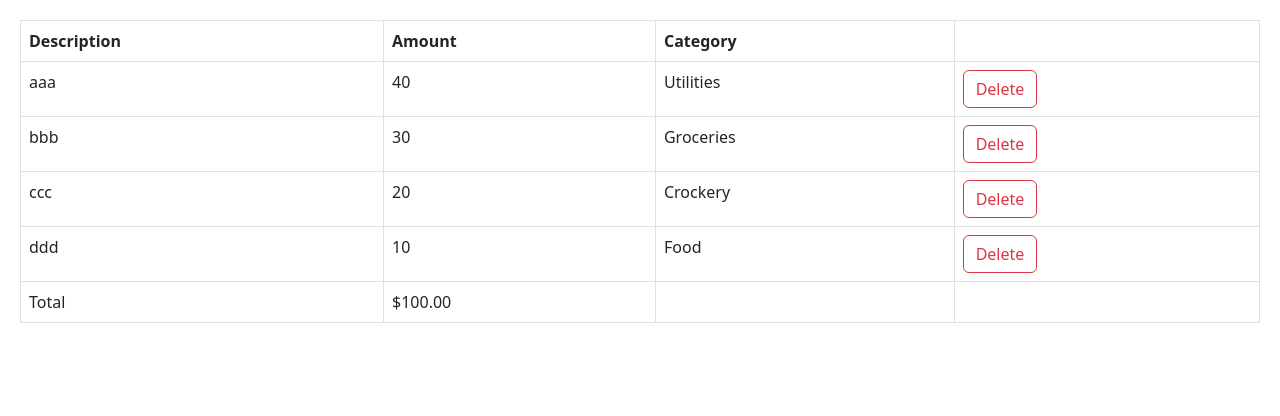
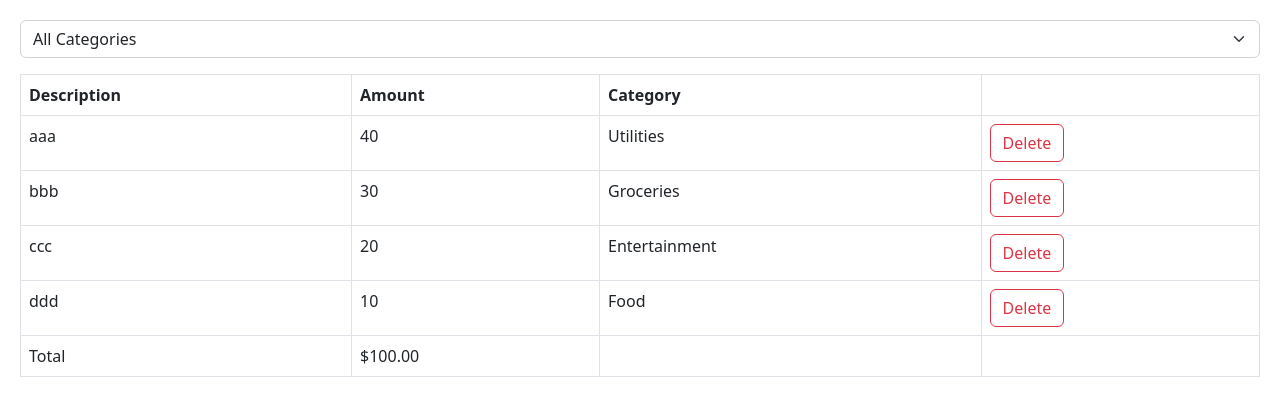
Before and after one commit to askariabidi/react-app, a React (Vite) app: page / in a window 1280 px wide. Shown: the top 416 px of the page. Built offline with nearby package versions, Linux system fonts and the light colour scheme.

Commit message:
Built a filter for expense list

```diff
--- a/src/App.tsx
+++ b/src/App.tsx
@@ -1,18 +1,31 @@
 import { useState } from "react";
 import ExpenseList from "./expense-tracker/components/ExpenseList";
+import ExpenseFilter from "./expense-tracker/components/ExpenseFilter";
 
 function App() {
+  const [selectedCategory, setSelectedCategory] = useState("");
+
   const [expenses, setExpenses] = useState([
     { id: 1, description: "aaa", amount: 40, category: "Utilities" },
     { id: 2, description: "bbb", amount: 30, category: "Groceries" },
-    { id: 3, description: "ccc", amount: 20, category: "Crockery" },
+    { id: 3, description: "ccc", amount: 20, category: "Entertainment" },
     { id: 4, description: "ddd", amount: 10, category: "Food" },
   ]);
 
+  const visibleExpenses = selectedCategory
+    ? expenses.filter((e) => e.category === selectedCategory)
+    : expenses;
+
   return (
     <div>
+      <div className="mb-3">
+        <ExpenseFilter
+          onSelectCategory={(category) => setSelectedCategory(category)}
+        />
+      </div>
+
       <ExpenseList
-        expenses={expenses}
+        expenses={visibleExpenses}
         onDelete={(id) => setExpenses(expenses.filter((e) => e.id !== id))}
       ></ExpenseList>
     </div>
--- /dev/null
+++ b/src/expense-tracker/components/ExpenseFilter.tsx
@@ -0,0 +1,20 @@
+interface Props {
+  onSelectCategory: (category: string) => void;
+}
+
+const ExpenseFilter = ({ onSelectCategory }: Props) => {
+  return (
+    <select
+      className="form-select"
+      onChange={(event) => onSelectCategory(event.target.value)}
+    >
+      <option value="">All Categories</option>
+      <option value="Groceries">Groceries</option>
+      <option value="Utilities">Utilities</option>
+      <option value="Food">Food</option>
+      <option value="Entertainment">Entertainment</option>
+    </select>
+  );
+};
+
+export default ExpenseFilter;
--- a/src/expense-tracker/components/ExpenseList.tsx
+++ b/src/expense-tracker/components/ExpenseList.tsx
@@ -1,5 +1,3 @@
-import React from "react";
-
 interface Expense {
   id: number;
   description: string;
```
